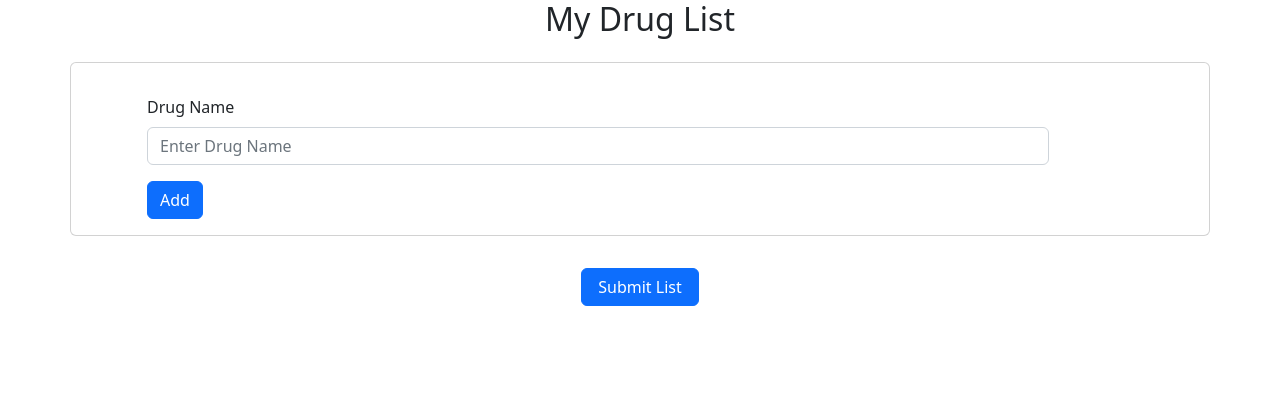
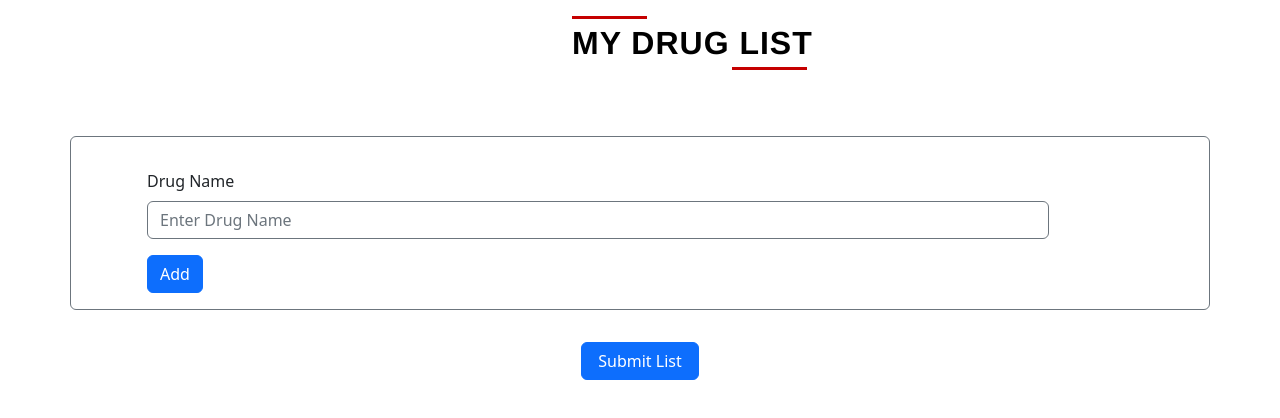
Before and after one commit to hitesh19426/ddinter-main, a Next.js app: page / in a window 1280 px wide. Shown: the top 418 px of the page. Built offline with nearby package versions, Linux system fonts and the light colour scheme.

Commit message:
cleared logs + refractured components

```diff
--- /dev/null
+++ b/components/DrugItem.js
@@ -0,0 +1,14 @@
+import { MdDeleteForever } from "react-icons/md";
+
+function DrugItem({ drug, onClick }) {
+  return (
+    <li className="list-group-item d-flex justify-content-between border-secondary">
+      <span className="fw-bold px-3 mr-auto mt-1">{drug.name}</span>
+      <button className="btn btn-danger" onClick={() => onClick(drug.id)}>
+        <MdDeleteForever />
+      </button>
+    </li>
+  );
+}
+
+export default DrugItem;
--- /dev/null
+++ b/components/Header.js
@@ -0,0 +1,14 @@
+import Head from "next/head";
+
+function Header() {
+  return (
+    <Head>
+      <title>Create Next App</title>
+      <meta name="description" content="Generated by create next app" />
+      <meta name="viewport" content="width=device-width, initial-scale=1" />
+      <link rel="icon" href="/favicon.ico" />
+    </Head>
+  );
+}
+
+export default Header;
--- /dev/null
+++ b/components/InteractionRow.js
@@ -0,0 +1,19 @@
+const InteractionRow = ({ ind, interaction }) => {
+  const colorMapping = {
+    Major: "danger",
+    Moderate: "warning",
+    Minor: "success",
+    Unknown: "light",
+  };
+
+  return (
+    <tr className={`table-${colorMapping[interaction.Level]}`}>
+      <th scope="row">{ind + 1}</th>
+      <td>{interaction.Drug_A}</td>
+      <td>{interaction.Drug_B}</td>
+      <td>{interaction.Level}</td>
+    </tr>
+  );
+};
+
+export default InteractionRow;
--- /dev/null
+++ b/components/InterationTable.js
@@ -0,0 +1,23 @@
+import InteractionRow from "./InteractionRow";
+
+const InteractionTable = ({ interactionTable }) => {
+  return (
+    <table className="table">
+      <thead>
+        <tr>
+          <th scope="col"> # </th>
+          <th scope="col"> Drug 1 </th>
+          <th scope="col"> Drug 2 </th>
+          <th scope="col"> Level </th>
+        </tr>
+      </thead>
+      <tbody>
+        {interactionTable.map((interaction, ind) => (
+          <InteractionRow key={ind} ind={ind} interaction={interaction} />
+        ))}
+      </tbody>
+    </table>
+  );
+};
+
+export default InteractionTable;
--- /dev/null
+++ b/components/MyLoader.js
@@ -0,0 +1,18 @@
+import { FidgetSpinner } from "react-loader-spinner";
+
+const MyLoader = () => {
+  return (
+    <FidgetSpinner
+      visible={true}
+      height="80"
+      width="80"
+      ariaLabel="fidget-spinner-loading"
+      wrapperStyle={{}}
+      wrapperClass="dna-wrapper"
+      ballColors={["#ff0000", "#00ff00", "#0000ff"]}
+      backgroundColor="#F4442E"
+    />
+  );
+};
+
+export default MyLoader;
--- a/components/MyTextInput.js
+++ b/components/MyTextInput.js
@@ -1,7 +1,7 @@
 import { useField } from "formik";
 
 function MyTextInput({ label, ...props }) {
-  const [field, meta] = useField(props);
+  const [field] = useField(props);
 
   return (
     <div className="col-md-10 ms-5 mt-3">
@@ -11,15 +11,8 @@ function MyTextInput({ label, ...props }) {
       <input
         {...field}
         {...props}
-        className={`form-control ${
-          meta.touched ? (meta.error ? "is-invalid" : "is-valid") : null
-        }`}
+        className={`form-control border-secondary`}
       />
-      {meta.error && meta.touched ? (
-        <div className="invalid-feedback"> {meta.error} </div>
-      ) : (
-        <div className="valid-feedback"> Looks good! </div>
-      )}
     </div>
   );
 }
--- a/lib/mongodb.js
+++ b/lib/mongodb.js
@@ -1,5 +1,4 @@
 import { MongoClient } from 'mongodb';
-import { log } from 'next-axiom'
 
 const MONGODB_URI = process.env.MONGODB_URI;
 const MONGODB_DB = process.env.DB_NAME;
@@ -34,13 +33,9 @@ export async function connectToDatabase() {
     };
 
     // Connect to cluster
-    log.debug("MONGODB_URI = ", MONGODB_URI);
-    // console.log(MONGODB_URI);
     let client = new MongoClient(MONGODB_URI, opts);
     await client.connect();
     let db = client.db(MONGODB_DB);
-
-    // console.log(db);
 
     // set cache
     cachedClient = client;
--- a/package.json
+++ b/package.json
@@ -19,6 +19,7 @@
     "next-axiom": "^0.17.0",
     "react": "18.2.0",
     "react-dom": "18.2.0",
-    "react-icons": "^4.7.1"
+    "react-icons": "^4.7.1",
+    "react-loader-spinner": "^5.3.4"
   }
 }
--- a/pages/_app.js
+++ b/pages/_app.js
@@ -1,13 +1,19 @@
 // import '@/styles/globals.css'
 // Bootstrap CSS
+import Header from "@/components/Header";
 import "bootstrap/dist/css/bootstrap.min.css";
 import { useEffect } from "react";
-export { reportWebVitals } from 'next-axiom';
+export { reportWebVitals } from "next-axiom";
 
 export default function App({ Component, pageProps }) {
   useEffect(() => {
     require("bootstrap/dist/js/bootstrap.bundle.min.js");
   }, []);
 
-  return <Component {...pageProps} />
+  return (
+    <>
+      <Header />
+      <Component {...pageProps} />
+    </>
+  );
 }
--- a/pages/index.js
+++ b/pages/index.js
@@ -1,20 +1,11 @@
+import { Form, Formik } from "formik";
+import { useState } from "react";
+import { server } from "@/config/index";
+import DrugItem from "@/components/DrugItem";
 import MyTextInput from "@/components/MyTextInput";
-import { Form, Formik } from "formik";
-import Head from "next/head";
-import { MdDeleteForever } from "react-icons/md";
-import { useState } from "react";
-import { server } from "./../config/index";
-
-export function DrugItem({ drug, onClick }) {
-  return (
-    <li className="list-group-item d-flex justify-content-between">
-      <span className="fw-bold px-3 mr-auto">{drug.name}</span>
-      <button className="btn btn-danger" onClick={() => onClick(drug.id)}>
-        <MdDeleteForever />
-      </button>
-    </li>
-  );
-}
+import InteractionTable from "@/components/InterationTable";
+import MyLoader from "@/components/MyLoader";
+import styles from "@/styles/Header.module.css"
 
 export default function Home() {
   const [id, setId] = useState(0);
@@ -26,23 +17,20 @@ export default function Home() {
     setIsLoading(true);
 
     // To api call
-    // console.log(server)
-    // console.log(process.env.NODE_ENV);
     try {
       const result = await fetch(`${server}/api/getInteraction`, {
         method: "POST",
         headers: {
-          "Accept": "application/json",
+          Accept: "application/json",
           "Content-Type": "application/json",
         },
         body: JSON.stringify({
-          "drugList": drugList,
+          drugList: drugList,
         }),
       });
 
       const res = await result.json();
       const interactions = res.interactions;
-      // console.log("interactions = ", interactions);
 
       // set Table
       setInteractionTable(interactions);
@@ -66,20 +54,13 @@ export default function Home() {
   };
 
   return (
-    <>
-      <Head>
-        <title>Create Next App</title>
-        <meta name="description" content="Generated by create next app" />
-        <meta name="viewport" content="width=device-width, initial-scale=1" />
-        <link rel="icon" href="/favicon.ico" />
-      </Head>
-      <main className="col container">
+    <main className="col container mb-5 mt-3">
       <div className="row text-center">
-          <h2 className="">My Drug List</h2>
+        <h2 className={styles.myheading}>My Drug List</h2>
       </div>
 
       <div className="row justify-content-md-center my-3">
-          <div className="card">
+        <div className="card border-secondary">
           <div className="card-body">
             <Formik initialValues={{ name: "" }} onSubmit={addDrugHandler}>
               <Form>
@@ -88,7 +69,6 @@ export default function Home() {
                   name="name"
                   type="text"
                   placeholder="Enter Drug Name"
-                    className=""
                 />
 
                 <div className="col-12 ms-5 mt-3">
@@ -114,7 +94,10 @@ export default function Home() {
         </button>
       </div>
 
-        {isLoading && <div> Loading ... </div>}
+      <div className="d-flex justify-content-center">
+        {isLoading && <MyLoader />}
+      </div>
+
 
       {!isLoading && interactionTable.length !== 0 && (
         <InteractionTable interactionTable={interactionTable} />
@@ -124,50 +107,11 @@ export default function Home() {
         <div className="">
           *Note:
           <b>
-              Unknown interaction means there might be an interaction between
-              the drugs but with unknown severity.
+            Unknown interaction means there might be an interaction between the
+            drugs but with unknown severity.
           </b>
         </div>
       )}
     </main>
-    </>
   );
 }
-
-const InteractionTable = ({ interactionTable }) => {
-  return (
-    <table className="table">
-      <thead>
-        <tr>
-          <th scope="col"> # </th>
-          <th scope="col"> Drug 1 </th>
-          <th scope="col"> Drug 2 </th>
-          <th scope="col"> Level </th>
-        </tr>
-      </thead>
-      <tbody>
-        {interactionTable.map((interaction, ind) => (
-          <InteractionRow key={ind} ind={ind} interaction={interaction} />
-        ))}
-      </tbody>
-    </table>
-  );
-};
-
-const InteractionRow = ({ ind, interaction }) => {
-  const colorMapping = {
-    "Major": "danger",
-    "Moderate": "warning",
-    "Minor": "success",
-    "Unknown": "light",
-  }
-
-  return (
-    <tr className={`table-${colorMapping[interaction.Level]}`}>
-      <th scope="row">{ind + 1}</th>
-      <td>{interaction.Drug_A}</td>
-      <td>{interaction.Drug_B}</td>
-      <td>{interaction.Level}</td>
-    </tr>
-  );
-};
--- /dev/null
+++ b/styles/Header.module.css
@@ -0,0 +1,37 @@
+.myheading {
+  color: #000000;
+  font-family: Helvetica, "Open Sans", Arial, sans-serif;
+  font-size: 28px;
+  font-weight: bold;
+
+  font-size: 32px;
+  font-weight: 700;
+  letter-spacing: 1px;
+  text-transform: uppercase;
+  width: 160px;
+  text-align: center;
+  margin: auto;
+  white-space: nowrap;
+  padding-bottom: 50px;
+}
+
+.myheading:before {
+  background-color: #c50000;
+  content: "";
+  display: block;
+  height: 3px;
+  width: 75px;
+  margin-bottom: 5px;
+}
+
+.myheading:after {
+  background-color: #c50000;
+  content: "";
+  display: block;
+  margin-top: 5px;
+  margin-right: 0px;
+  margin-left: 160px;
+  bottom: 0;
+  height: 3px;
+  width: 75px;
+}
```
Also changed, not shown: 1 other file (tests, documents, lock files or other folders). Lines whose indentation alone changed are shown as unchanged.
